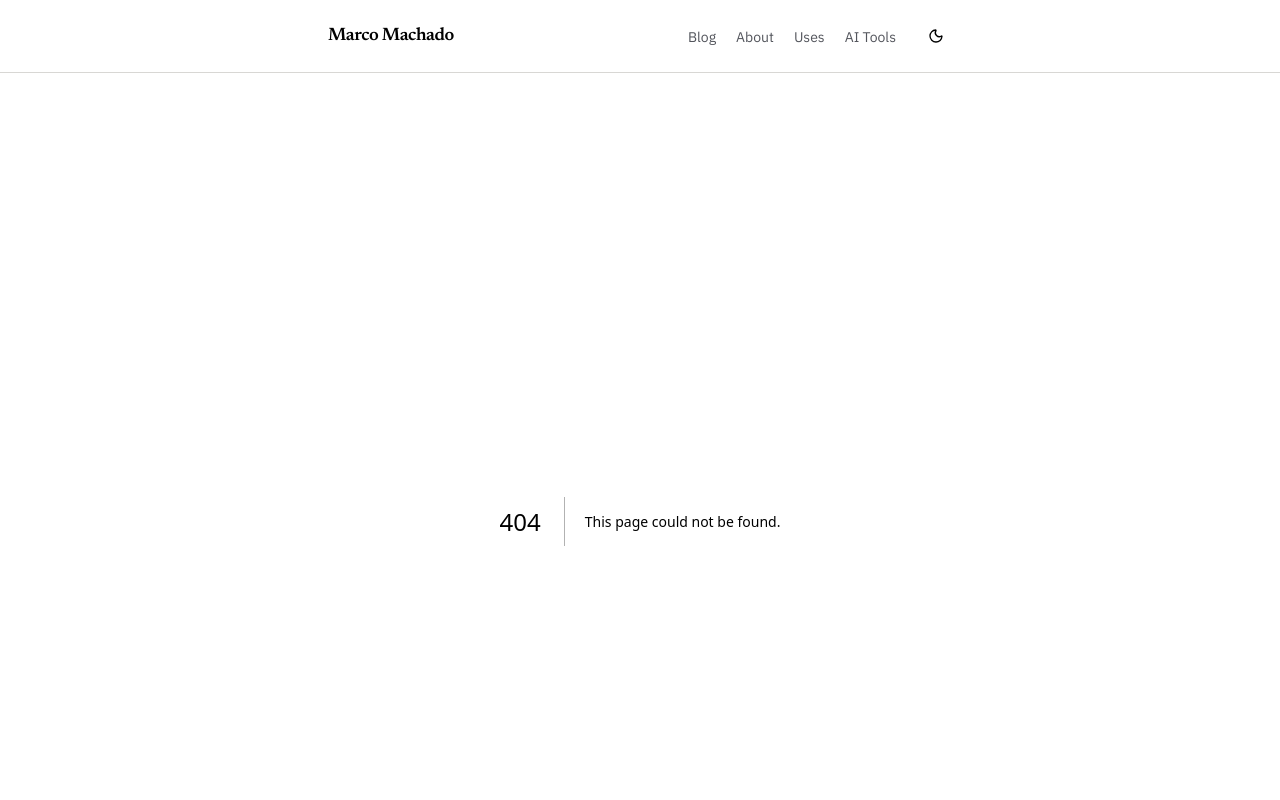
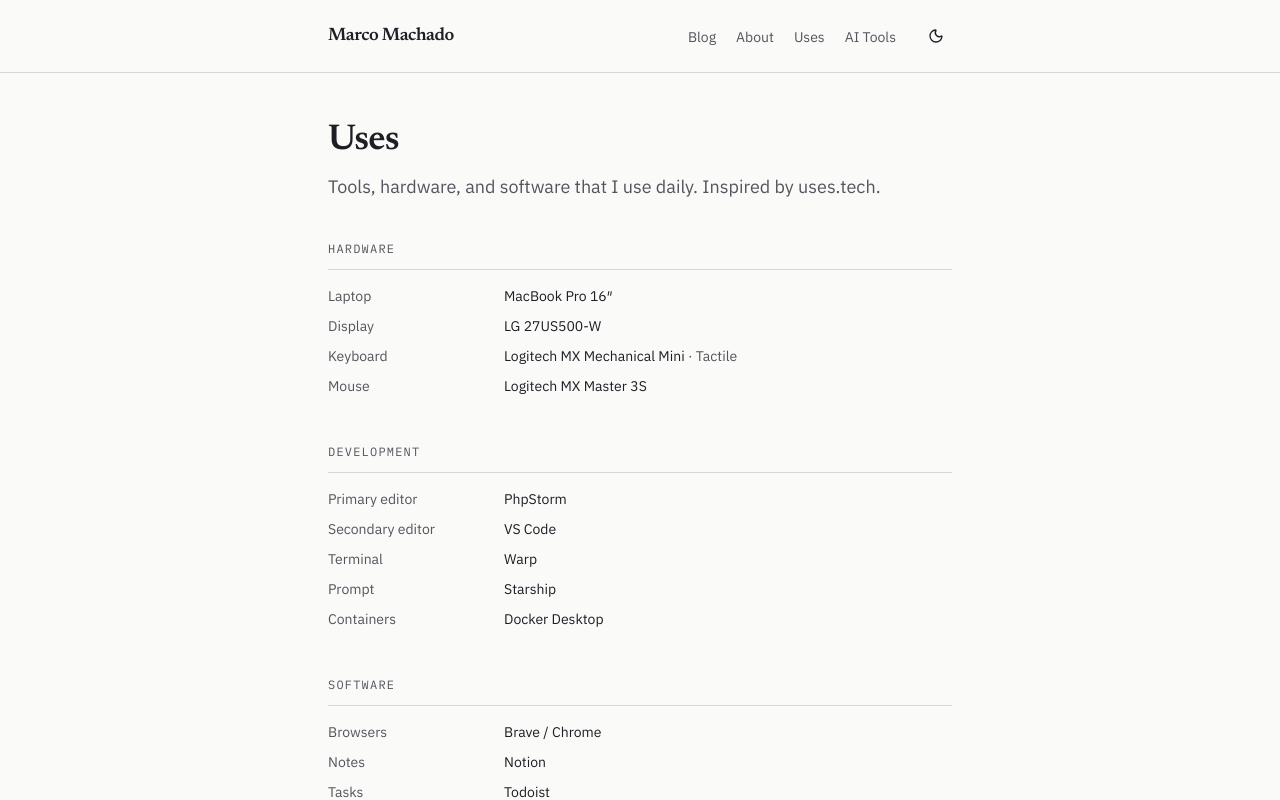
Before and after one commit to marco-machado/marcomachado-dev, a Next.js app: page /uses in a window 1280 px wide. Before the commit this address had no page. Shown: the top 800 px of the page. Built offline with nearby package versions, Linux system fonts and the light colour scheme.

Commit message:
Add Uses and AI Tools pages

```diff
--- /dev/null
+++ b/src/app/ai-tools/page.tsx
@@ -0,0 +1,46 @@
+import type { Metadata } from "next";
+import { aiTools } from "@/lib/data";
+import { PageHeader } from "@/components/page-header";
+
+const description = "AI tools and coding agents I use regularly.";
+
+export const metadata: Metadata = {
+  title: "AI Tools",
+  description,
+  alternates: { canonical: "/ai-tools/" },
+};
+
+export default function AiToolsPage() {
+  return (
+    <div>
+      <PageHeader title="AI Tools" description={description} />
+      <div className="space-y-12">
+        {aiTools.map((section) => (
+          <section key={section.id} aria-labelledby={`ai-${section.id}`}>
+            <h2
+              id={`ai-${section.id}`}
+              className="mb-4 border-b pb-3 font-mono text-xs tracking-widest text-muted-foreground uppercase"
+            >
+              {section.title}
+            </h2>
+            <ul className="space-y-4">
+              {section.tools.map((tool) => (
+                <li key={tool.name}>
+                  <a
+                    href={tool.href}
+                    target="_blank"
+                    rel="noreferrer"
+                    className="font-serif text-lg font-semibold tracking-tight transition-colors hover:text-primary"
+                  >
+                    {tool.name}
+                  </a>
+                  <p className="text-sm text-muted-foreground">{tool.note}</p>
+                </li>
+              ))}
+            </ul>
+          </section>
+        ))}
+      </div>
+    </div>
+  );
+}
--- /dev/null
+++ b/src/app/uses/page.tsx
@@ -0,0 +1,26 @@
+import type { Metadata } from "next";
+import { uses } from "@/lib/data";
+import { PageHeader } from "@/components/page-header";
+import { KvSection } from "@/components/kv-section";
+
+const description =
+  "Tools, hardware, and software that I use daily. Inspired by uses.tech.";
+
+export const metadata: Metadata = {
+  title: "Uses",
+  description,
+  alternates: { canonical: "/uses/" },
+};
+
+export default function UsesPage() {
+  return (
+    <div>
+      <PageHeader title="Uses" description={description} />
+      <div className="space-y-12">
+        {uses.map((section) => (
+          <KvSection key={section.id} section={section} />
+        ))}
+      </div>
+    </div>
+  );
+}
--- /dev/null
+++ b/src/components/kv-section.tsx
@@ -0,0 +1,30 @@
+import type { KvSectionData } from "@/lib/data";
+
+export function KvSection({ section }: { section: KvSectionData }) {
+  return (
+    <section aria-labelledby={`kv-${section.id}`}>
+      <h2
+        id={`kv-${section.id}`}
+        className="mb-4 border-b pb-3 font-mono text-xs tracking-widest text-muted-foreground uppercase"
+      >
+        {section.title}
+      </h2>
+      <dl className="space-y-2.5">
+        {section.rows.map((row) => (
+          <div
+            key={row.key}
+            className="grid grid-cols-[10rem_1fr] gap-4 text-sm"
+          >
+            <dt className="text-muted-foreground">{row.key}</dt>
+            <dd>
+              {row.val}
+              {row.note ? (
+                <span className="text-muted-foreground"> · {row.note}</span>
+              ) : null}
+            </dd>
+          </div>
+        ))}
+      </dl>
+    </section>
+  );
+}
```
